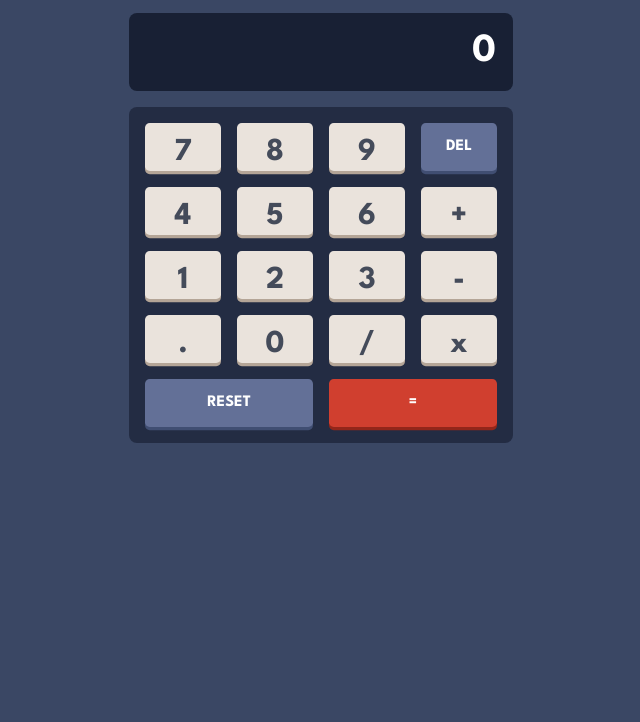
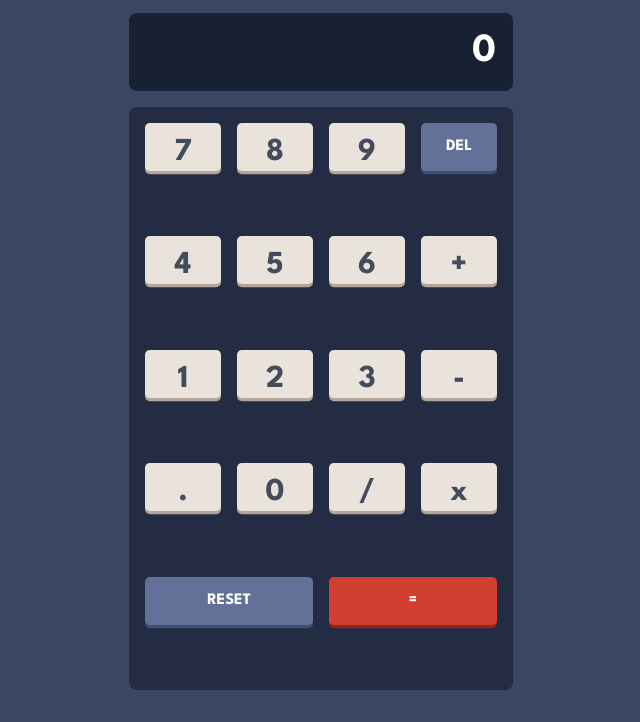
Before and after one commit to marcosnathan/calculator-app-main, a plain HTML site: page index.html in a window 1280 px wide. Shown: the part 78-800 px from the top of the page, without its empty margins (319-959 px from the left). Drawn offline with Linux system fonts and the light colour scheme.

Commit message:
fix keybord vertical size

```diff
--- a/assets/css/default.css
+++ b/assets/css/default.css
@@ -119,6 +119,8 @@ body {
 .main {
   margin: 2rem 1.5rem;
   max-width: 24rem;
+  display: flex;
+  flex-direction: column;
 }
 
 .title-bar {
@@ -220,9 +222,11 @@ body {
 .calculator-grid {
   display: grid;
   grid-template-columns: repeat(4, minmax(50px, 1fr));
-  padding: 1rem ;
+  padding: 1rem;
+  grid-template-rows: auto auto auto auto;
   border-radius: .5rem;
   gap: 1rem .5rem;
+  flex: 1
 
 }
 
@@ -252,6 +256,13 @@ body {
   font-size: medium;
 }
 
+/* @media screen and (max-height: 530px) {
+  .calculator-grid {
+
+
+  }
+} */
+
 
 @media screen and (min-width: 24rem) {
   .calculator-grid {
```
